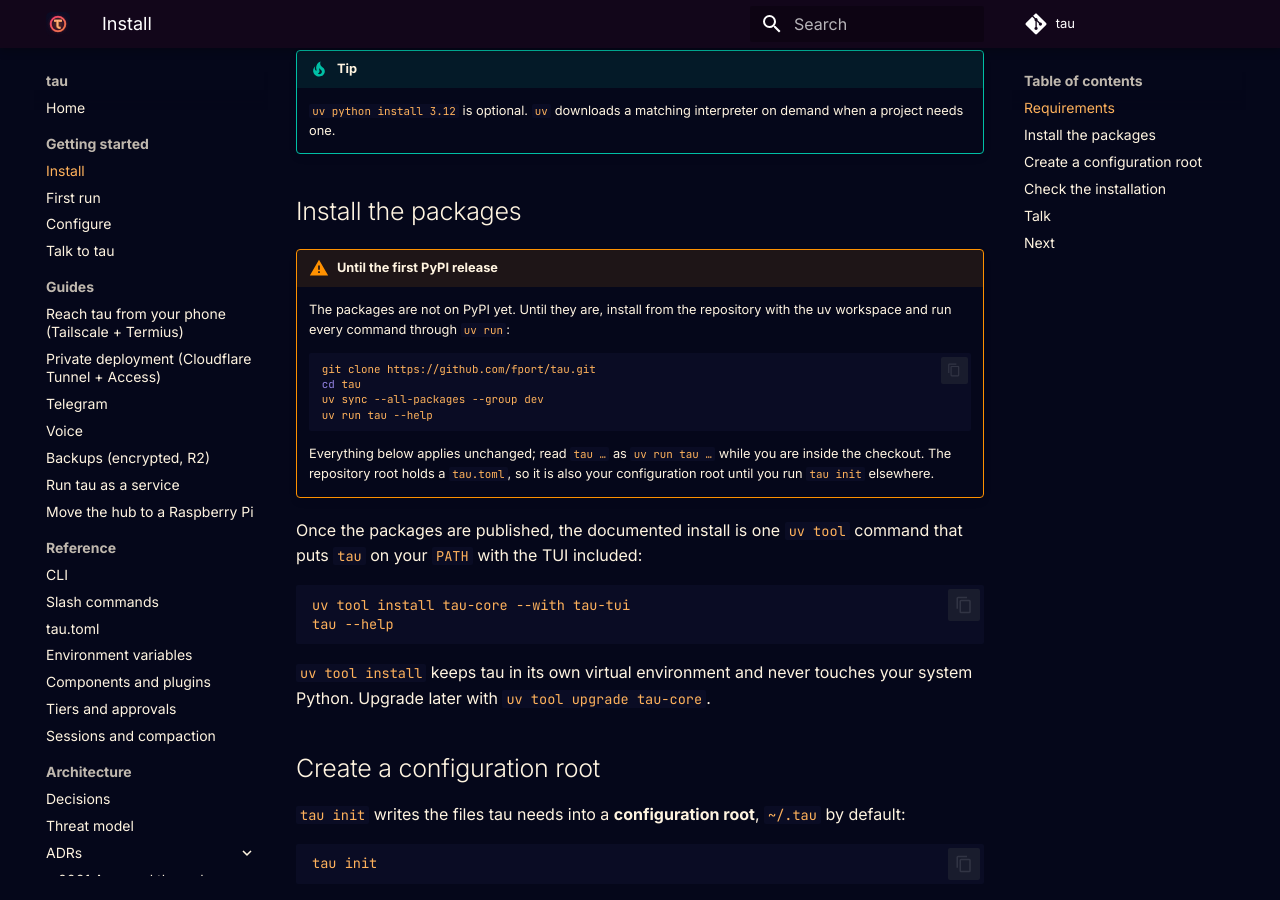
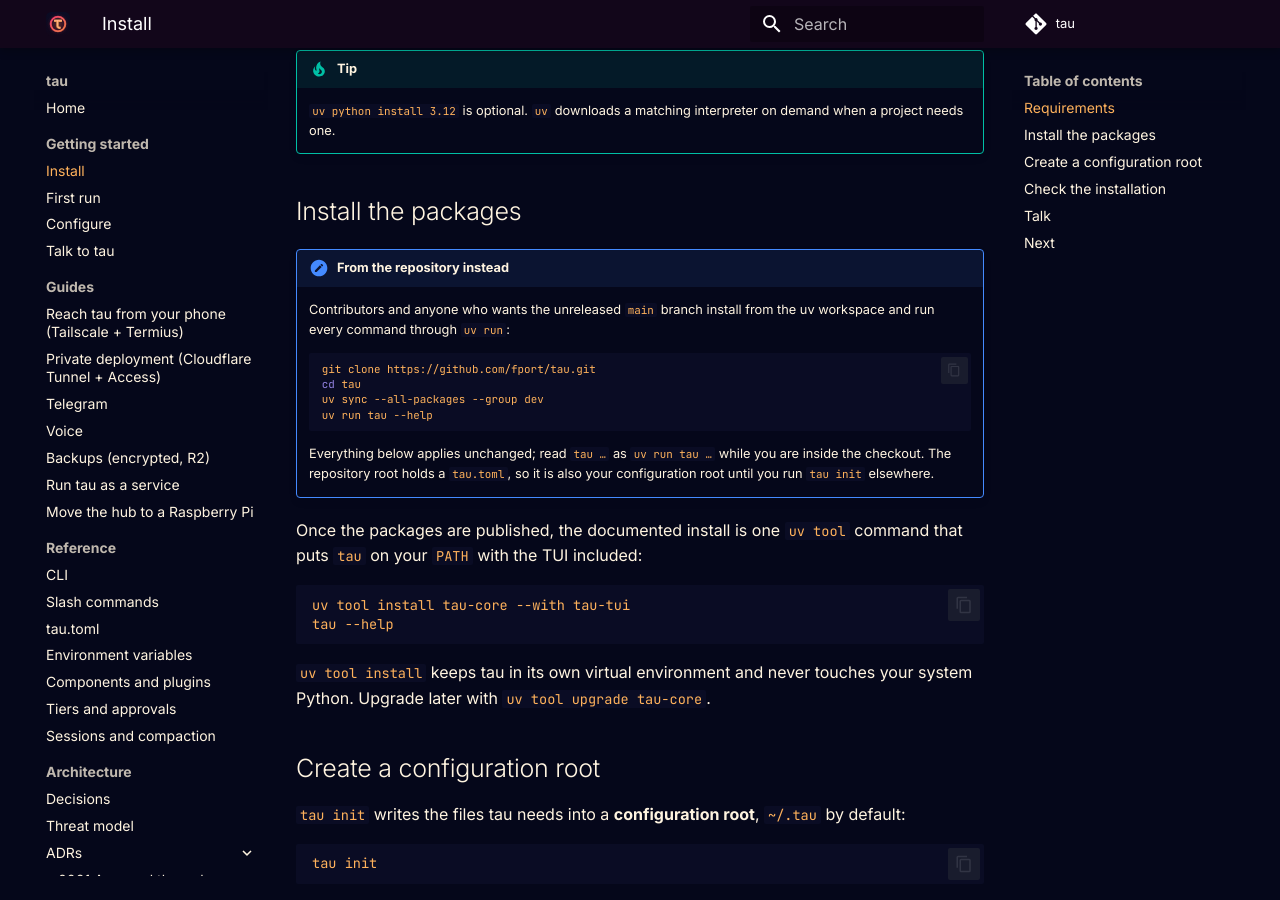
Before and after one commit to fport/tau, an MkDocs documentation site: the page built from docs/getting-started/install.md, in a window 1280 px wide and 900 px high, scrolled down 687 px. Built offline with MkDocs 1.6.1 and Material for MkDocs 9.7.7, drawn with Linux system fonts in a browser that asks for light colours; comment, search, counter and statistics services are not loaded.

Commit message:
docs: the packages are on PyPI; record the first release under 078

````diff
--- a/docs/getting-started/install.md
+++ b/docs/getting-started/install.md
@@ -28,8 +28,9 @@ tau is a set of Python packages. `tau-core` holds the agent and the `tau` comman
 
 ## Install the packages
 
-!!! warning "Until the first PyPI release"
-    The packages are not on PyPI yet. Until they are, install from the repository with the uv workspace and run every command through `uv run`:
+!!! note "From the repository instead"
+    Contributors and anyone who wants the unreleased `main` branch install from the uv
+    workspace and run every command through `uv run`:
 
     ```sh
     git clone https://github.com/fport/tau.git
````
Also changed, not shown: roadmap/L8-distribution/078-pypi-release-path.md (+5 -4 lines).
